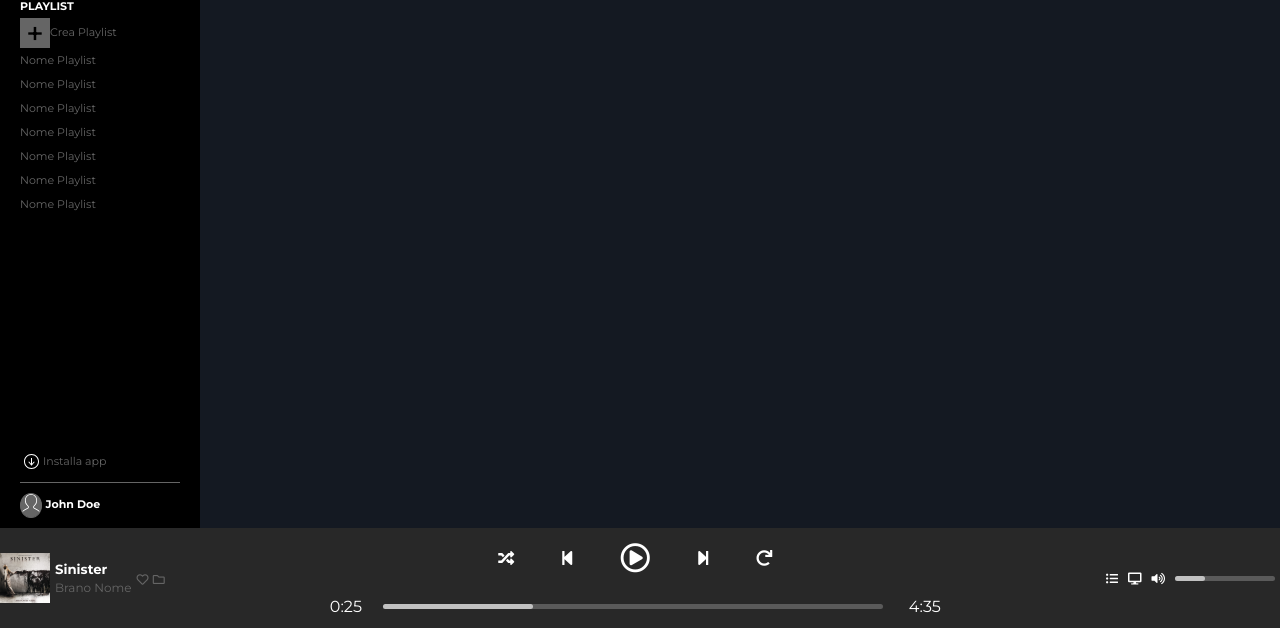
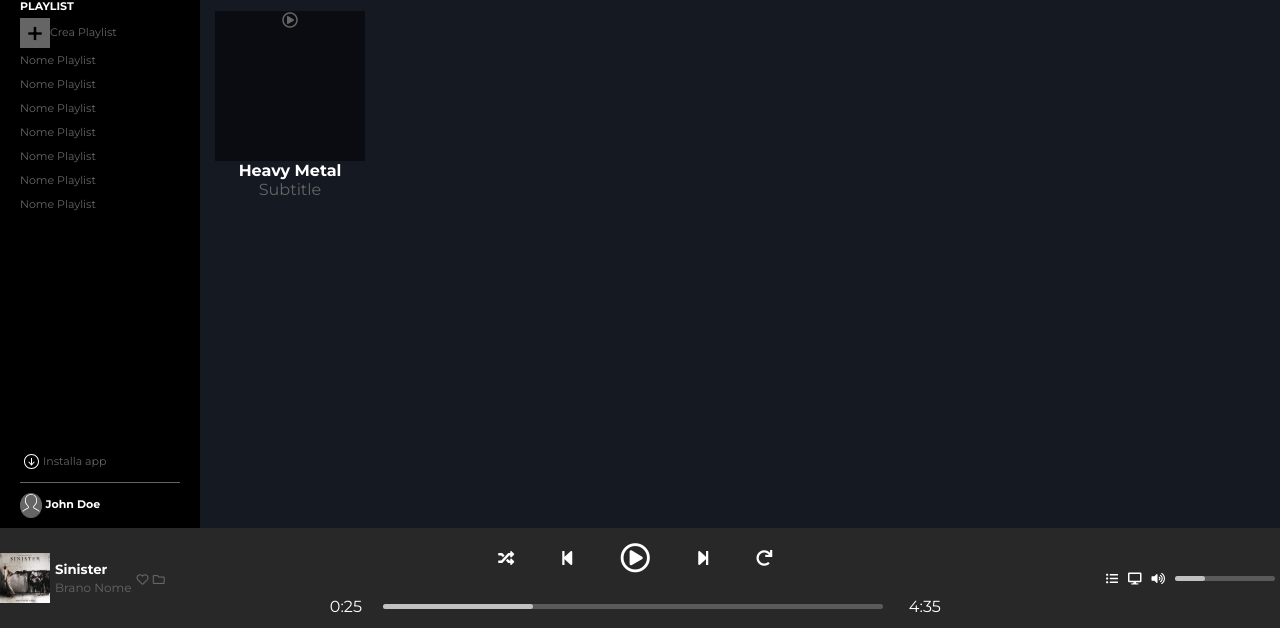
Before and after one commit to rcolonna00/html-css-spotifyweb, a plain HTML site: page index.html in a window 1280 px wide. Shown: the part 172-800 px from the top of the page. Drawn offline with Linux system fonts and the light colour scheme.

Commit message:
quasi finito

```diff
--- a/css/style.css
+++ b/css/style.css
@@ -217,7 +217,33 @@ main li{
     background-color: lime;
     border-color: lime;
 }
-/* FINE MAIN RIGHT*/
+/* fine category */
+
+/* recently played */
+.box_music{
+    display: flex;
+    padding: 0 15px;
+}
+
+#recently_played h2{
+    color: white;
+    font-size: 30px;
+    padding-bottom: 25px;
+}
+
+.single_music{
+    text-align: center;
+    width: 150px;
+}
+
+.box_img_music{
+    width: 150px;
+    height: 150px;
+    background-color: rgba(0, 0, 0, 0.5);
+}
+/* fine recently played */
+
+/* FINE MAIN RIGHT */
 /* FINE MAIN */
 
 /* FOOTER */
--- a/index.html
+++ b/index.html
@@ -68,6 +68,8 @@
 
             <!-- MAIN-RIGHT -->
             <div class="main_right">
+
+                <!-- CATEGORY -->
                 <section id="category">
                     <ul>
                         <li>
@@ -96,6 +98,42 @@
                         </li>
                     </ul>
                 </section>
+                <!-- FINE CATEGORY -->
+
+                <!-- RECENTLY PLAYED -->
+                <section id="recently_played">
+                    <h2>Recently played</h2>
+
+                    <div class="box_music">
+
+                        <!--single music-->
+                        <div class="single_music">
+                            <div class="box_img_music">
+                                <a class="background_single_music" href="#">
+                                    <i class="far fa-play-circle"></i>
+                                </a>
+                            </div>
+                            <h4>Heavy Metal</h4>
+                            <p>Subtitle</p>
+                        </div>
+
+                    </div>
+
+                </section>
+                <!-- FINE RECENTLY PLAYED -->
+
+                <!-- CREATO PER -->
+                <section id="creato_per">
+
+                </section>
+                <!-- FINE CREATO PER -->
+
+                <!-- PIU POPOLARI -->
+                <section id="piu_popolari">
+
+                </section>
+                <!-- FINE PIU POPOLARI -->
+
             </div>
             <!-- FINE MAIN-RIGHT -->
 
```
